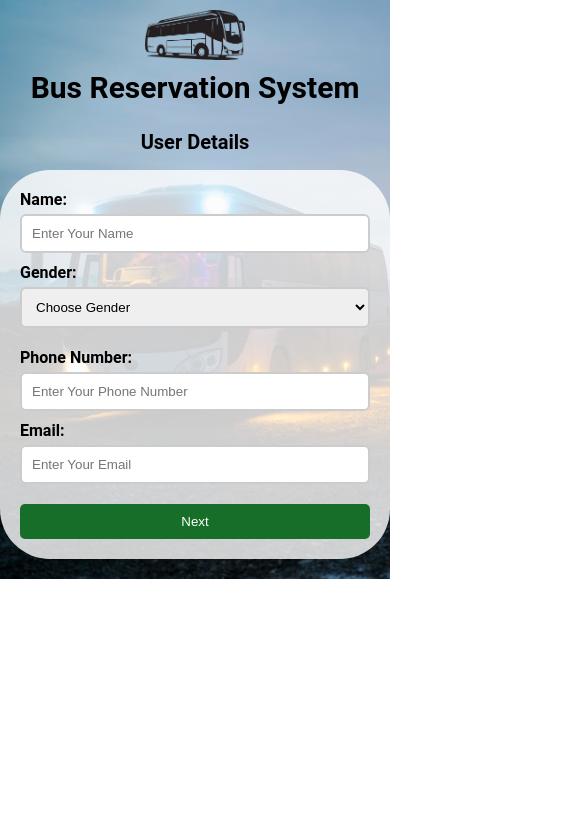
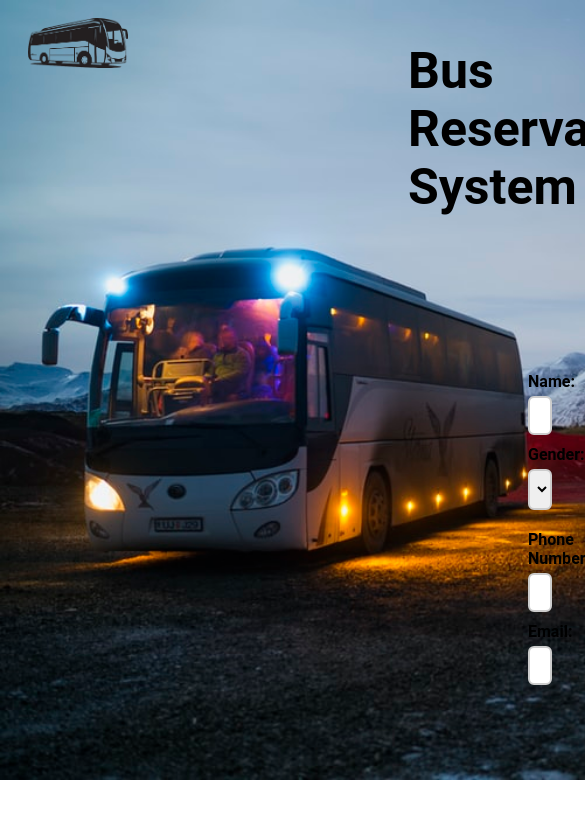
Before and after one commit to sriramgaddam1/Bus-Reservation-System, a plain HTML site: page index.html in a window 390 px wide. Shown: the top 818 px of the page, 585 px wide, since content can reach past the window. Drawn offline with Linux system fonts and the light colour scheme.

Commit message:
index.html

```diff
--- a/index.html
+++ b/index.html
@@ -6,14 +6,13 @@
     <title>Bus Reservation System - Login</title>
     <style>
         body {
-            font-family: Roboto, sans-serif;
+            font-family: Roboto;
             width: 100%;
             height: 100%;
             background-image: url(images/6.jpg);
+            background-size: auto;
             background-size: cover;
             background-repeat: no-repeat;
-            margin: 0;
-            padding: 0;
         }
 
         .container {
@@ -21,9 +20,7 @@
             margin-bottom: 20px;
             padding: 20px;
             border-radius: 50px;
-            margin-left: auto;
-            margin-right: auto;
-            background-color: rgba(255, 255, 255, 0.8);
+            margin-left:500px;
         }
 
         label {
@@ -35,6 +32,7 @@
 
         input[type="text"],
         input[type="tel"],
+        input[type="date"],
         input[type="email"],
         select {
             width: 100%;
@@ -58,9 +56,7 @@
             cursor: pointer;
             margin-top: 10px;
             width: 100px;
-            display: block;
-            margin-left: auto;
-            margin-right: auto;
+            margin-left: 100px;
         }
 
         button:hover {
@@ -70,63 +66,27 @@
         img {
             width: 100px;
             height: 50px;
-            display: block;
-            margin: 10px auto;
+            position: static;
+            margin-top: 10px;
+            margin-left: 20px;
         }
 
         .bus_title {
-            text-align: center;
+            margin-left: 400px;
             font-size: 50px;
-            margin-top: -30px;
+            margin-top:-30px;
         }
 
         .title {
             font-size: 30px;
-            text-align: center;
-        }
-
-        /* Media Queries */
-        @media (max-width: 768px) {
-            .bus_title {
-                font-size: 40px;
-                margin-top: 10px;
-            }
-
-            .title {
-                font-size: 25px;
-            }
-
-            button {
-                width: 150px;
-            }
-        }
-
-        @media (max-width: 480px) {
-            .bus_title {
-                font-size: 30px;
-                margin-top: 10px;
-            }
-
-            .title {
-                font-size: 20px;
-            }
-
-            button {
-                width: 100%;
-            }
-
-            .container {
-                width: 90%;
-                margin-left: auto;
-                margin-right: auto;
-            }
+            margin-left: 600px;
         }
     </style>
 </head>
 <body>
     <header>
         <div class="image">
-            <img src="images/buslogo-removebg-preview.png" alt="Bus Logo">
+            <img src="images/buslogo-removebg-preview.png" alt="">
         </div>
     </header>
     <h2 class="bus_title">Bus Reservation System</h2>
```
